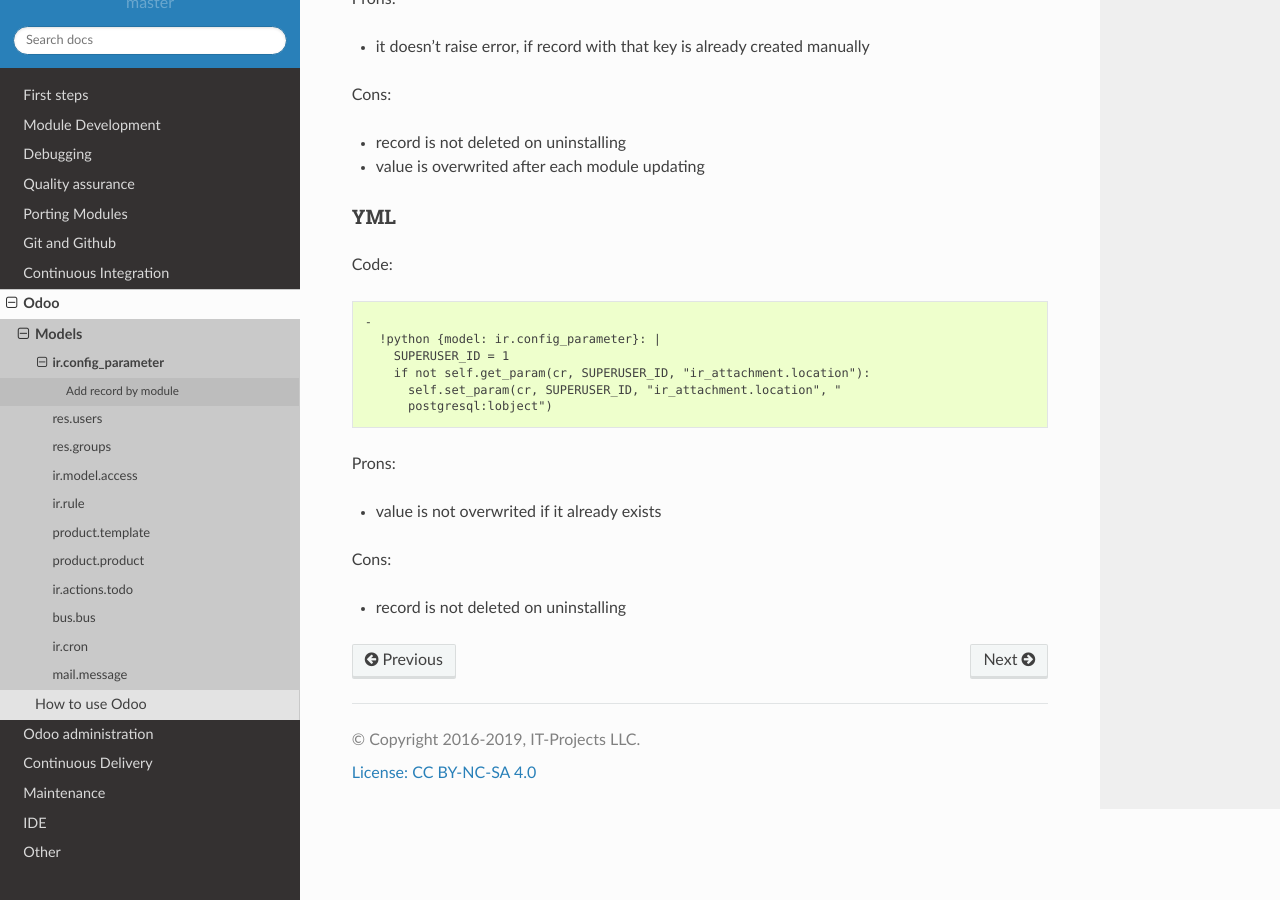
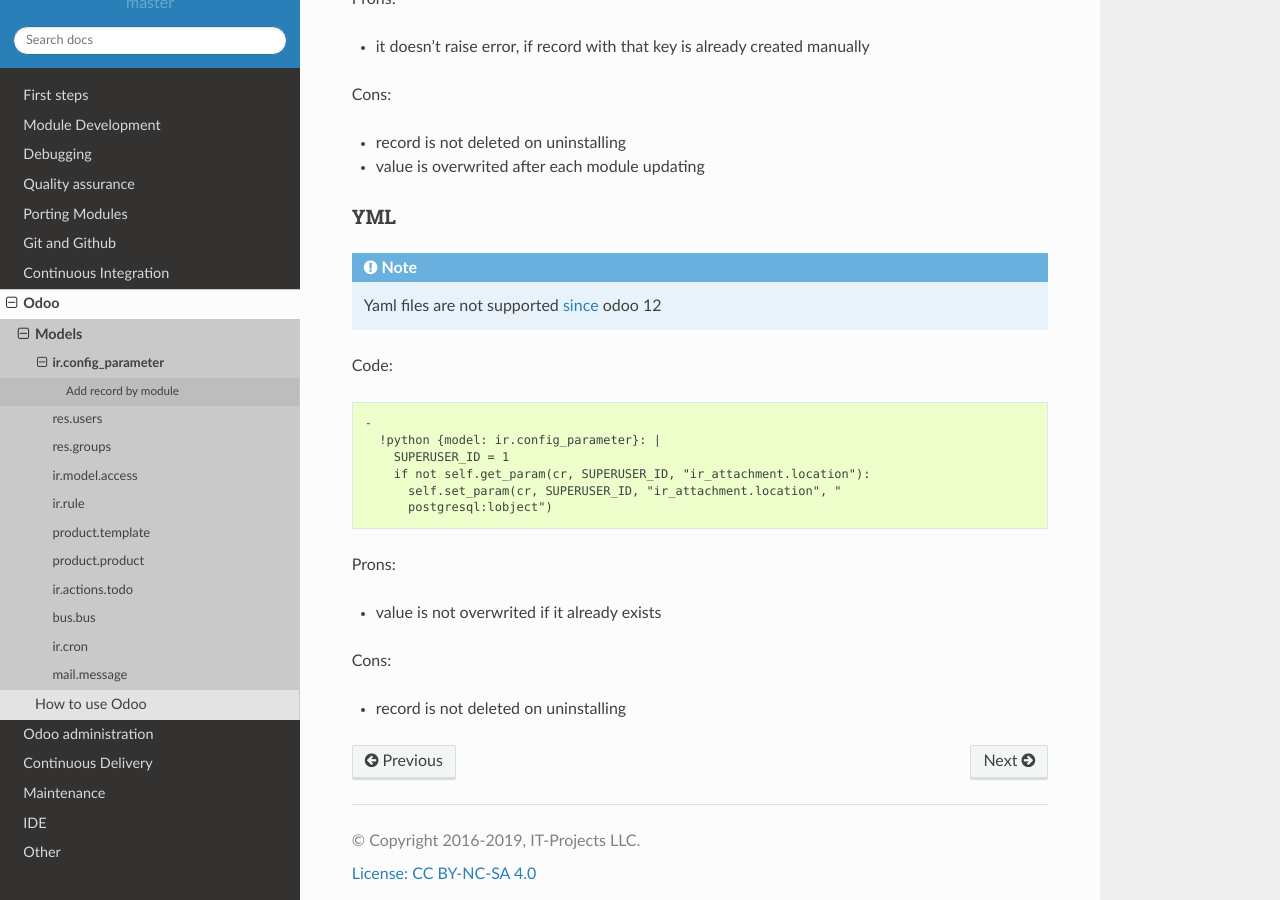
Before and after one commit to itpp-labs/odoo-development, a Sphinx documentation site: the page built from docs/odoo/models/ir.config_parameter.rst, in a window 1280 px wide and 900 px high, scrolled down 834 px. Built offline with Sphinx 7.4.7 and the Read the Docs theme 2.0.0, drawn with Linux system fonts in a browser that asks for light colours.

Commit message:
Update ir.config_parameter.rst

```diff
--- a/docs/odoo/models/ir.config_parameter.rst
+++ b/docs/odoo/models/ir.config_parameter.rst
@@ -42,6 +42,8 @@ Cons:
 
 YML
 ---
+
+.. note:: Yaml files are not supported `since <https://odoo-development.readthedocs.io/en/latest/odoo/models/ir.config_parameter.html>`__ odoo 12
 Code::
 
   -
```
